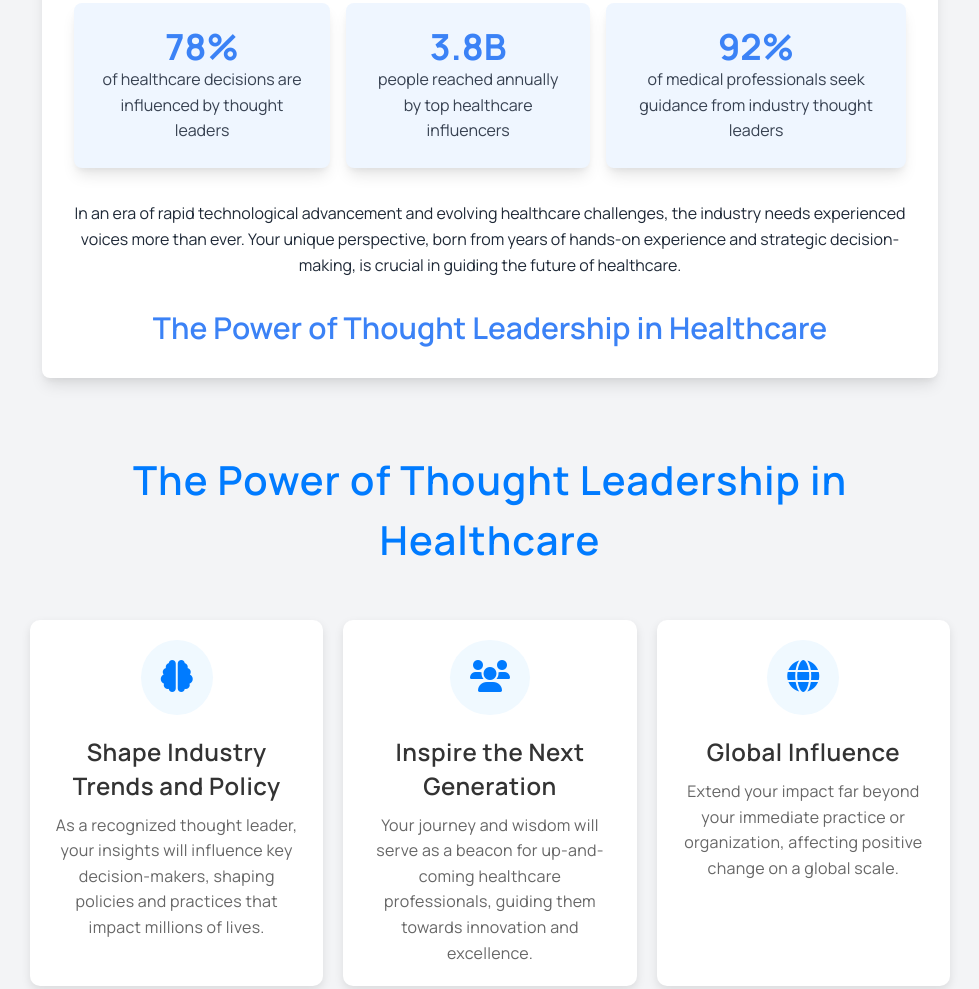
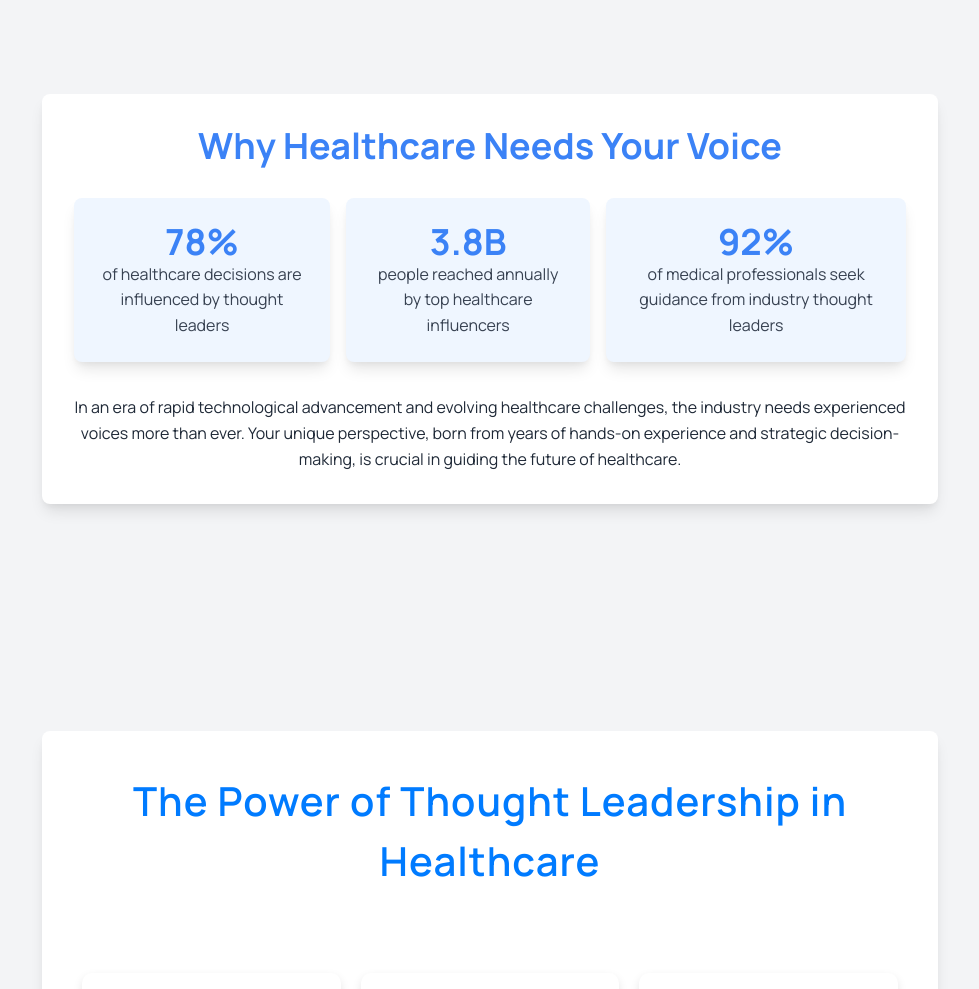
Before and after one commit to harshi0102/forprofessional-, a plain HTML site: page index.html in a window 1280 px wide. Shown: the part 949-1938 px from the top of the page, without its empty margins (150-1129 px from the left). Drawn offline with nearby package versions, Linux system fonts and the light colour scheme.

Commit message:
add initial code

```diff
--- a/index.html
+++ b/index.html
@@ -482,7 +482,18 @@
   justify-content: center;
   min-height: 100vh; /* Full height of the viewport */
 }
-
+.centered-container1 {
+  display: flex;
+  align-items: center;
+  justify-content: center;
+  min-height: 100vh; /* Full height of the viewport */
+}
+.centered-container2{
+  display: flex;
+  align-items: center;
+  justify-content: center;
+  min-height: 100vh;
+}
 
   </style>
 </head>
@@ -516,6 +527,7 @@
 </div>
 
  <!-- Healthcare Thought Leadership Section -->
+<div class="centered-container1 flex items-center justify-center min-h-screen">
   <div class="max-w-4xl w-full bg-white p-8 rounded-lg shadow-lg space-y-8">
     <h1 class="text-3xl md:text-4xl font-bold text-blue-500 text-center">Why Healthcare Needs Your Voice</h1>
 
@@ -543,17 +555,18 @@
     <p class="text-gray-800 text-center mt-6 leading-relaxed">
       In an era of rapid technological advancement and evolving healthcare challenges, the industry needs experienced voices more than ever. Your unique perspective, born from years of hands-on experience and strategic decision-making, is crucial in guiding the future of healthcare.
     </p>
-    <h2 class="text-2xl md:text-3xl font-semibold text-blue-500 text-center mt-6">The Power of Thought Leadership in Healthcare</h2>
 
+  </div>
 </div>
 
 
 
 
 
-
-  <section class="feature-box">
-    <h2>The Power of Thought Leadership in Healthcare</h2>
+  <!-- Feature Box Section -->
+<section class="centered-container2 flex items-center justify-center min-h-screen">
+  <div class="feature-box max-w-4xl w-full bg-white p-8 rounded-lg shadow-lg space-y-8">
+      <h2 class="text-3xl font-bold text-blue-500 text-center">The Power of Thought Leadership in Healthcare</h2>
 
       <div class="feature">
           <div class="icon"><i class="fas fa-brain"></i></div>
@@ -590,7 +603,9 @@
           <h3>Elevate Your Personal and Organizational Brand</h3>
           <p>Enhance your reputation and that of your organization, attracting top talent, partnerships, and opportunities.</p>
       </div>
+  </div>
 </section>
+
 
 
 
```
Lines whose indentation alone changed are shown as unchanged.
